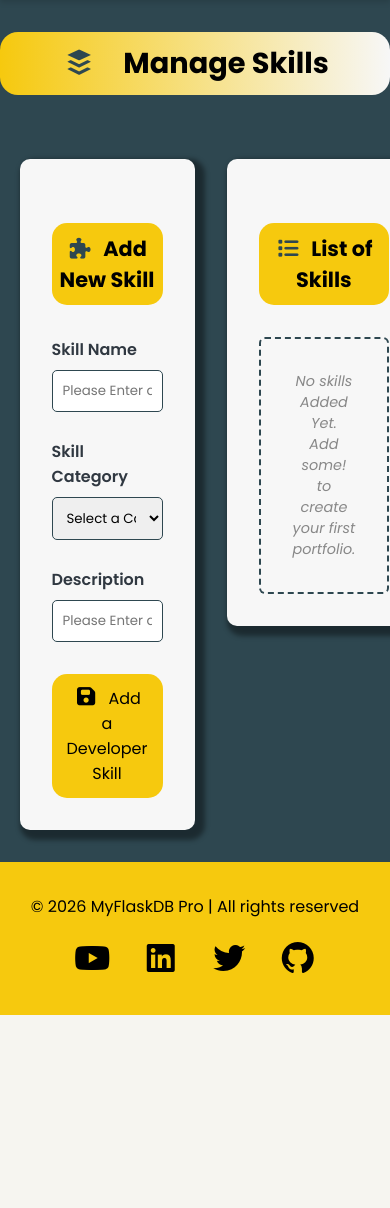
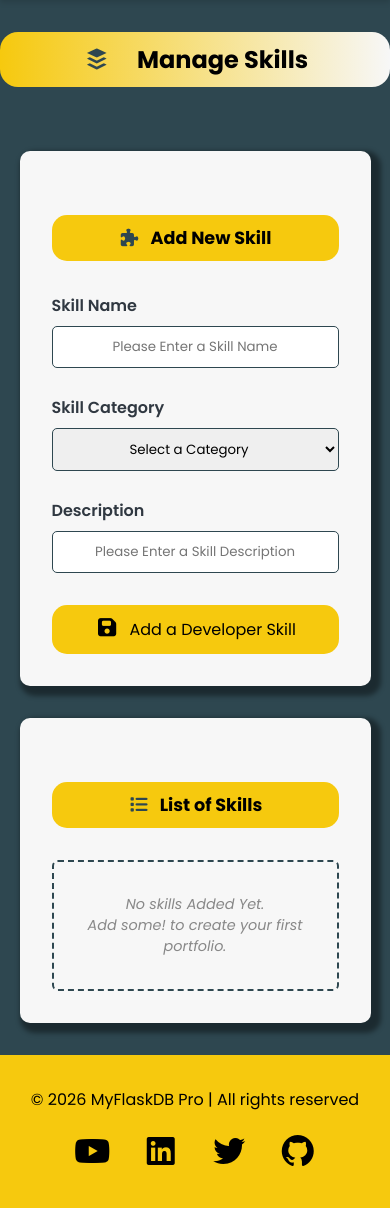
Before and after one commit to Mohd-Idris/Module-4-Project-Python-Flask-DB, a Flask app: page /skills in a window 390 px wide. Shown: the part 105-1313 px from the top of the page. Before the commit the page ends 1120 px from the top, so only its background shows below. Run offline with Flask 3, Linux system fonts and the light colour scheme; some libraries are stand-ins or nearby versions.

Commit message:
Added Responsiveness for screen up to 528px

```diff
--- a/static/css/style.css
+++ b/static/css/style.css
@@ -729,7 +729,7 @@ footer {
 /* ------------------------- */
 
 
-/* Responsiveness */
+/* Responsiveness 768px */
 /* ------------header------------- */
 
 @media (max-width: 768px) {
@@ -813,6 +813,101 @@ footer {
 
   /* ----------------------- */
 
+}
+
+/* Responsiveness 528px */
+
+@media (max-width: 528px) {
+  .scroll-up {
+    display: none;
+  }
+
+  .header-container {
+    flex-direction: column;
+    gap: 15px;
+    padding: 15px 5%;
+  }
+
+  .nav-links {
+    /* gap: 1rem; */
+  }
+
+  /* -------------home page-------------- */
+  .hero-container {
+    grid-template-columns: 1fr;
+    gap: 0.5rem;
+    text-align: center;
+  }
+
+  .hero-container h1 {
+    font-size: 1.6rem;
+  }
+
+  .hero-container p {
+    font-size: 0.95rem;
+  }
+
+  .hero-container .hero-image {
+    display: flex;
+    justify-content: center;
+    margin-top: 0.5rem;
+  }
+
+  .hero-container .hero-image img {
+    object-fit: contain;
+    height: 300px;
+  }
+
+  /* ------------------------------ */
+
+  /* ------------------------------ */
+  body.developers-page .dev-title,
+  body.edit-developers-page .edit-dev-title,
+  body.skills-page .skill-title,
+  body.edit-skill-page .edit-skill-title,
+  body.dev-skills-page .dev-skills-title,
+  body.edit-dev-skill-page .edit-skill-title {
+    font-size: 1.5rem;
+  }
+
+  .two-columns-container {
+    grid-template-columns: 1fr;
+  }
 
 
+  .right-heading-title {
+    font-size: 1.1rem;
+    padding: 10px 10px;
+  }
+
+  .left-heading-title {
+    font-size: 1.1rem;
+    padding: 10px 0.33rem;
+  }
+
+  .left-heading-title i,
+  .right-heading-title i {
+    margin-right: 10px;
+  }
+
+  /* ------------------------------ */
+
+  .edit-heading-title,
+  .edit-skill-title {
+    font-size: 1.2rem;
+  }
+
+  body.developers-page .dev-title,
+  body.edit-developers-page .edit-dev-title,
+  body.skills-page .skill-title,
+  body.edit-skill-page .edit-skill-title,
+  body.edit-dev-skill-page .edit-skill-title {
+    max-width: 400px;
+  }
+
+  body.dev-skills-page .dev-skills-title,
+  body.edit-dev-skill-page .edit-skill-title {
+    max-width: 420px;
+  }
+
 }
```
